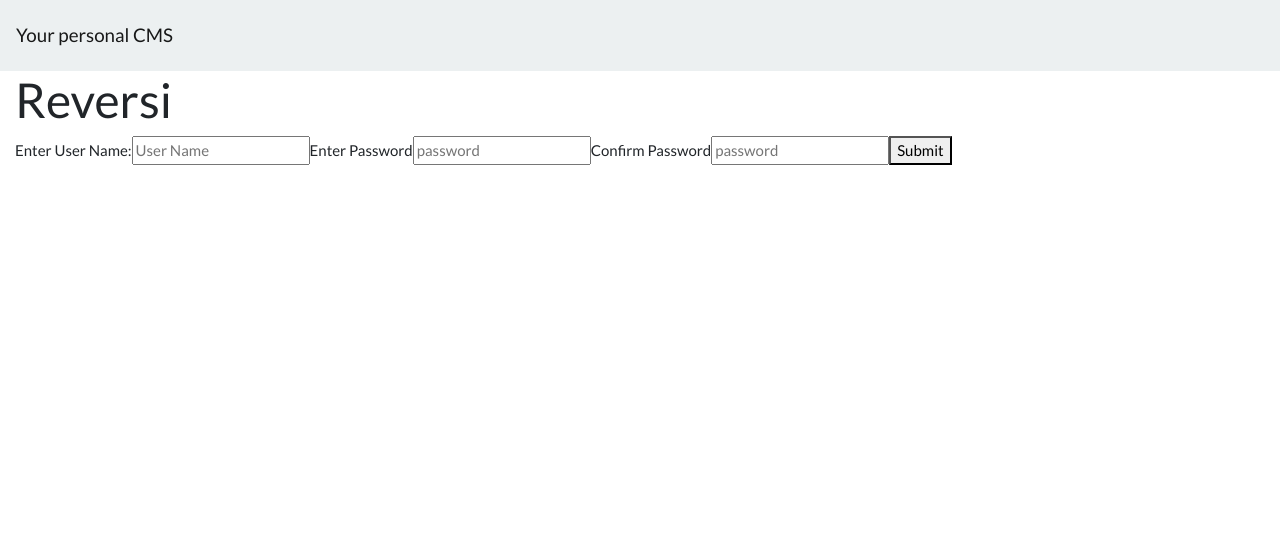
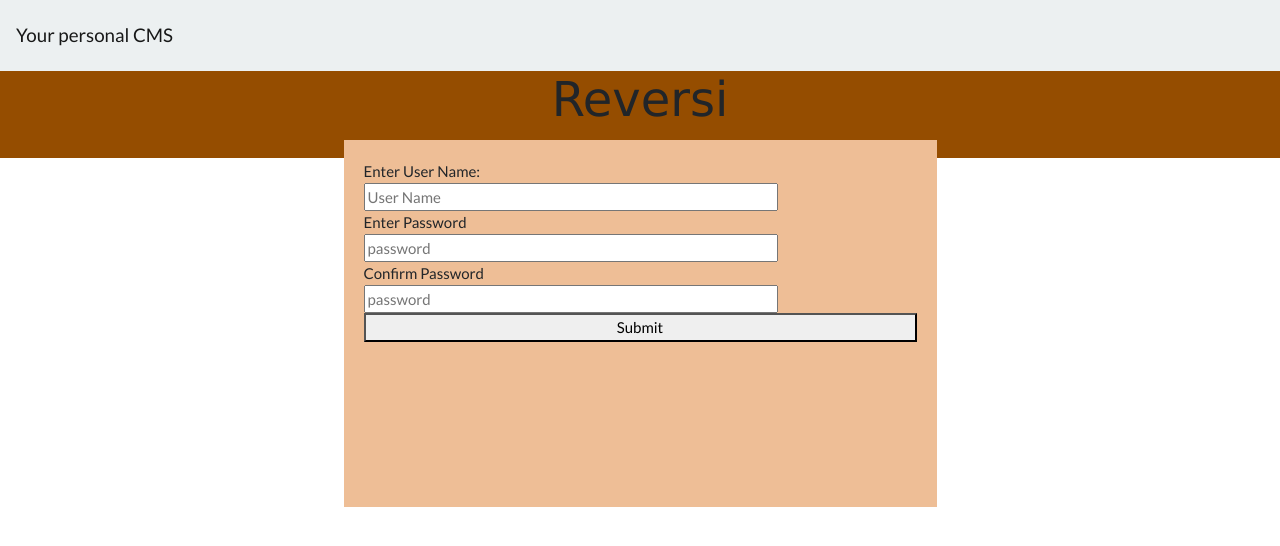
Before and after one commit to ChrisFlick/React-Reversi, a React (Create React App) app in the folder client/: page /signup in a window 1280 px wide. Shown: the top 546 px of the page. Built offline with nearby package versions, Linux system fonts and the light colour scheme; no server answers.

Commit message:
Cleaned up Signup styles

```diff
--- a/client/src/css/Signup.css
+++ b/client/src/css/Signup.css
@@ -0,0 +1,43 @@
+header {
+  height: 87px;
+  background-color: #954D00;
+  font-family: Verdana, Geneva, Tahoma, sans-serif;
+  text-align: center;
+}
+
+span {
+  width: 100%;
+  margin: 5px 0px 5px 0px;
+}
+
+.container-fluid {
+  padding: 0;
+}
+
+.form {
+  display: grid;
+  grid-template-rows: auto;
+  margin: 20px;
+}
+
+.form-card {
+  position: absolute;
+  top: 140px;
+  width: 593px;
+  height: 367px;
+  background-color: #EEBE96;
+}
+
+.form-container {
+  display: flex;
+  justify-content: center;
+}
+
+.form input {
+  float: right;
+  width: 75%;
+}
+
+.avatar-choices {
+  text-align: center;
+}
```
